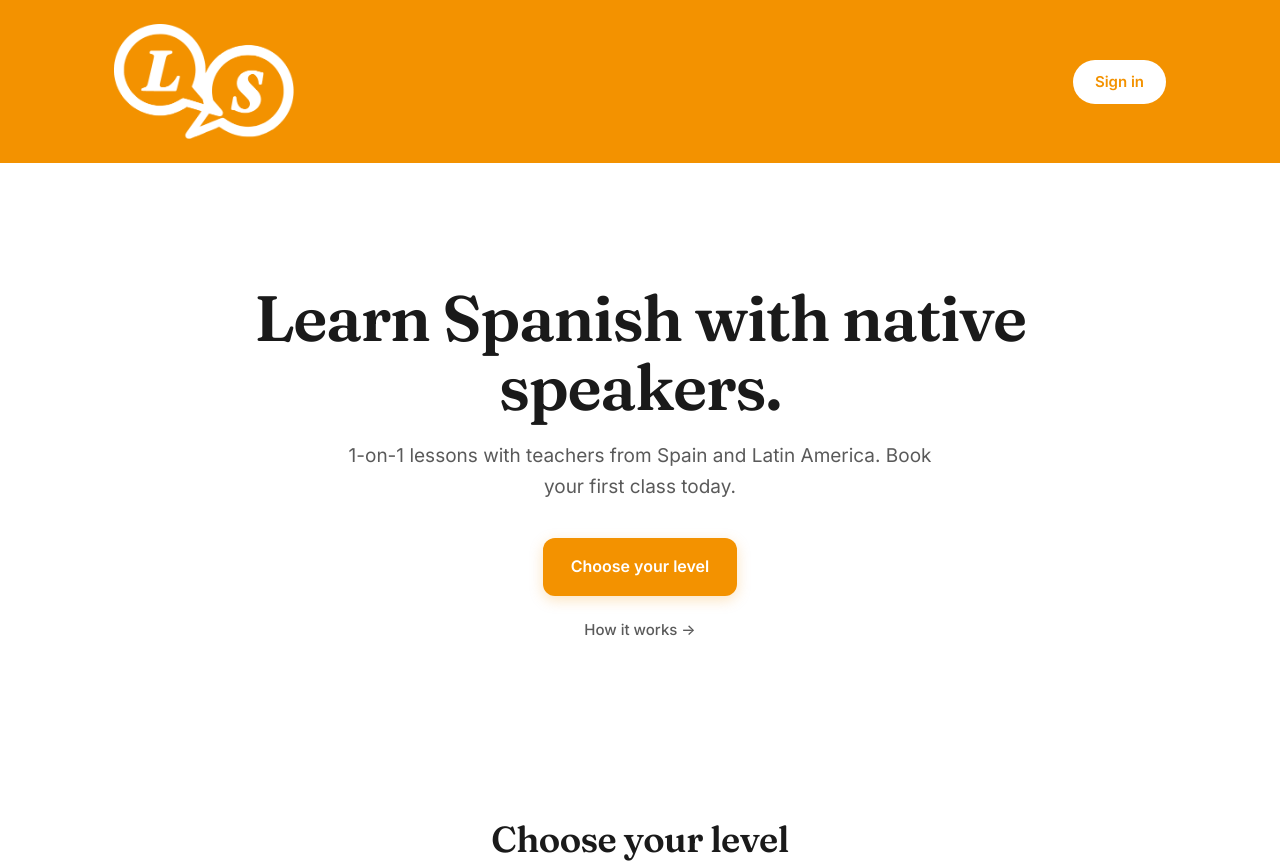
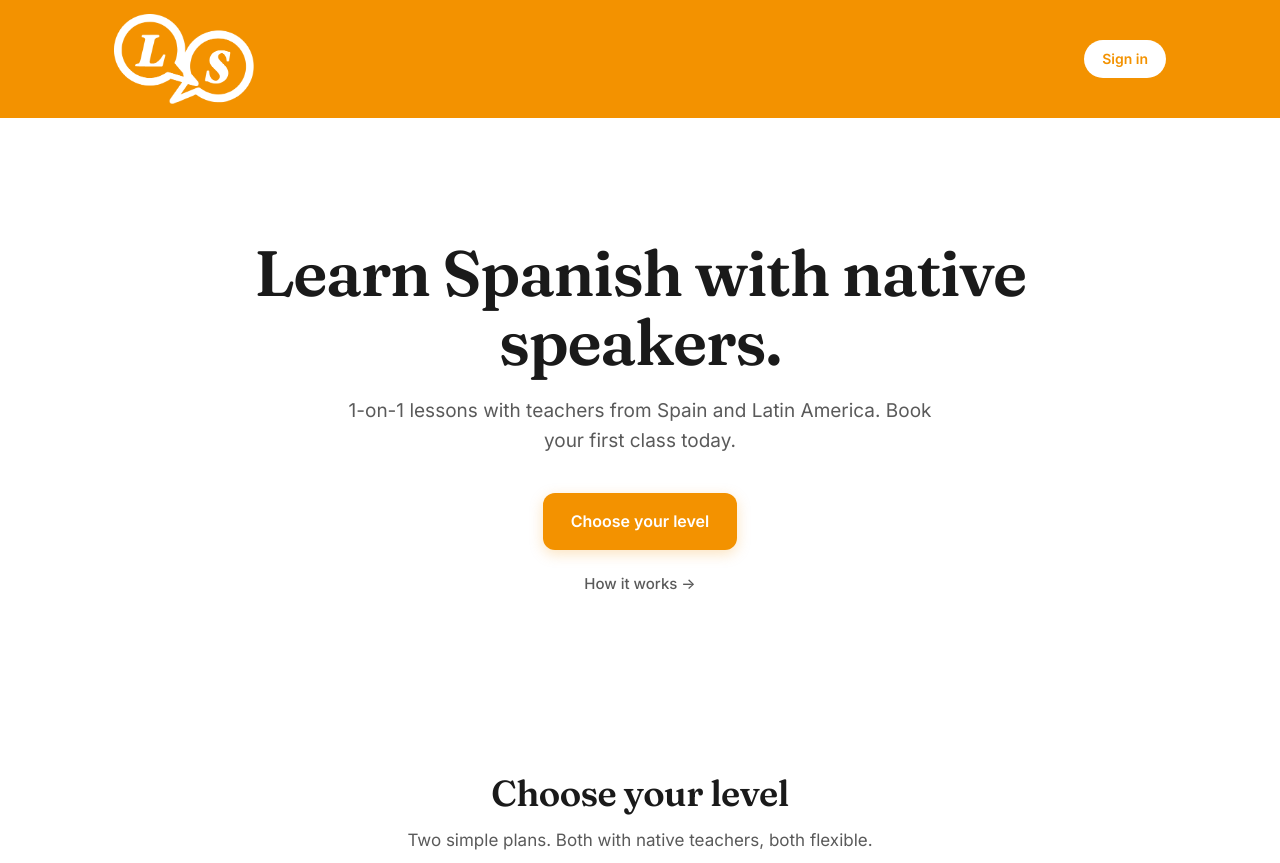
Before and after one commit to DarioAapl/learnspanishwithnatives.com, a plain HTML site: page beta/index.html in a window 1280 px wide. Shown: the top 863 px of the page. Drawn offline with Linux system fonts and the light colour scheme.

Commit message:
slim /beta navbar

```diff
--- a/beta/index.html
+++ b/beta/index.html
@@ -47,7 +47,7 @@
 
     /* Header */
     header {
-      padding: 24px 0;
+      padding: 14px 0;
       background: var(--orange);
     }
     .header-inner {
@@ -58,15 +58,15 @@
     }
     .logo img {
       display: block;
-      max-width: 180px;
+      max-width: 140px;
       height: auto;
     }
     .signin {
       font-weight: 600;
       color: var(--orange);
       background: #fff;
-      font-size: 15px;
-      padding: 10px 22px;
+      font-size: 14px;
+      padding: 8px 18px;
       border-radius: 999px;
       transition: background .15s ease, color .15s ease, transform .15s ease;
     }
```
